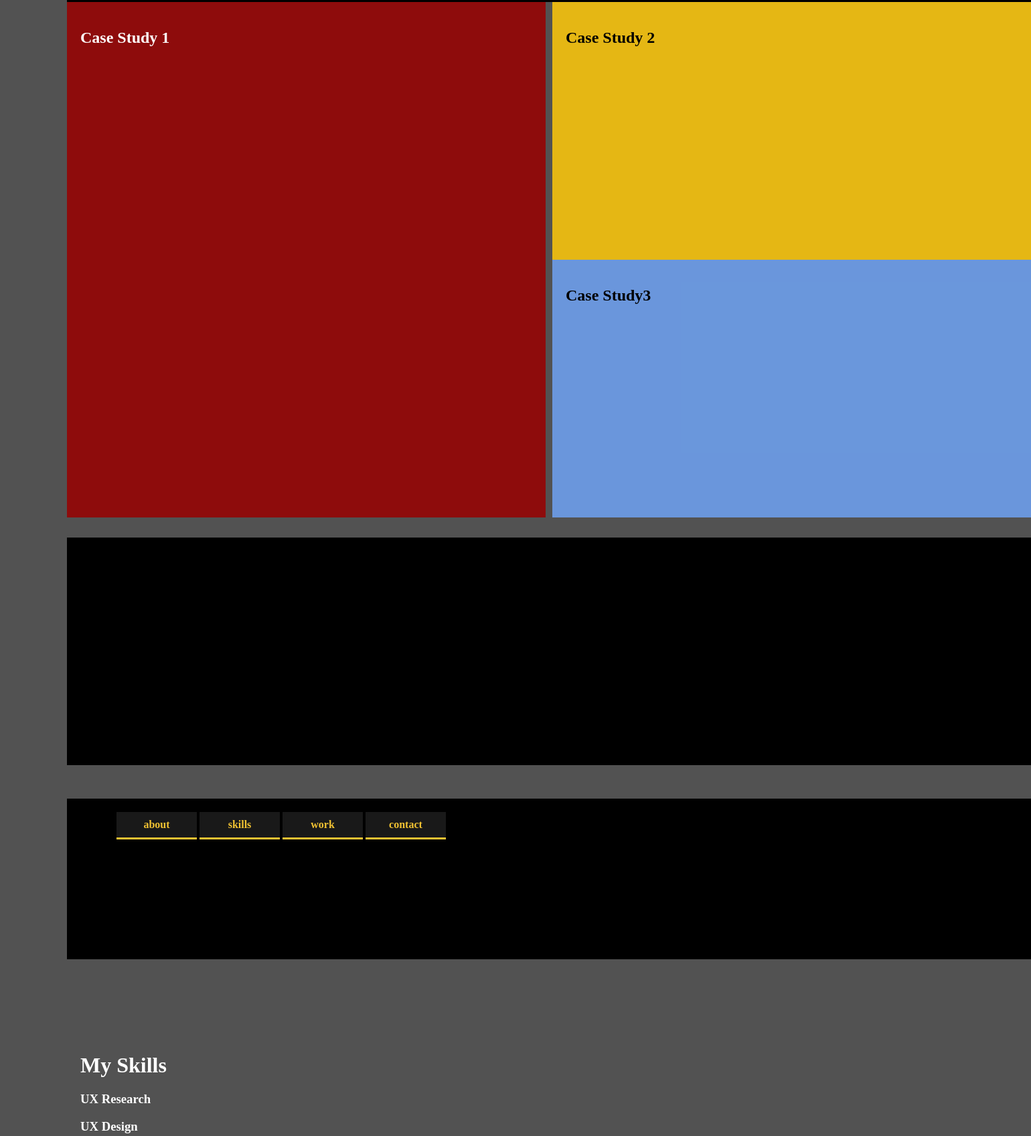
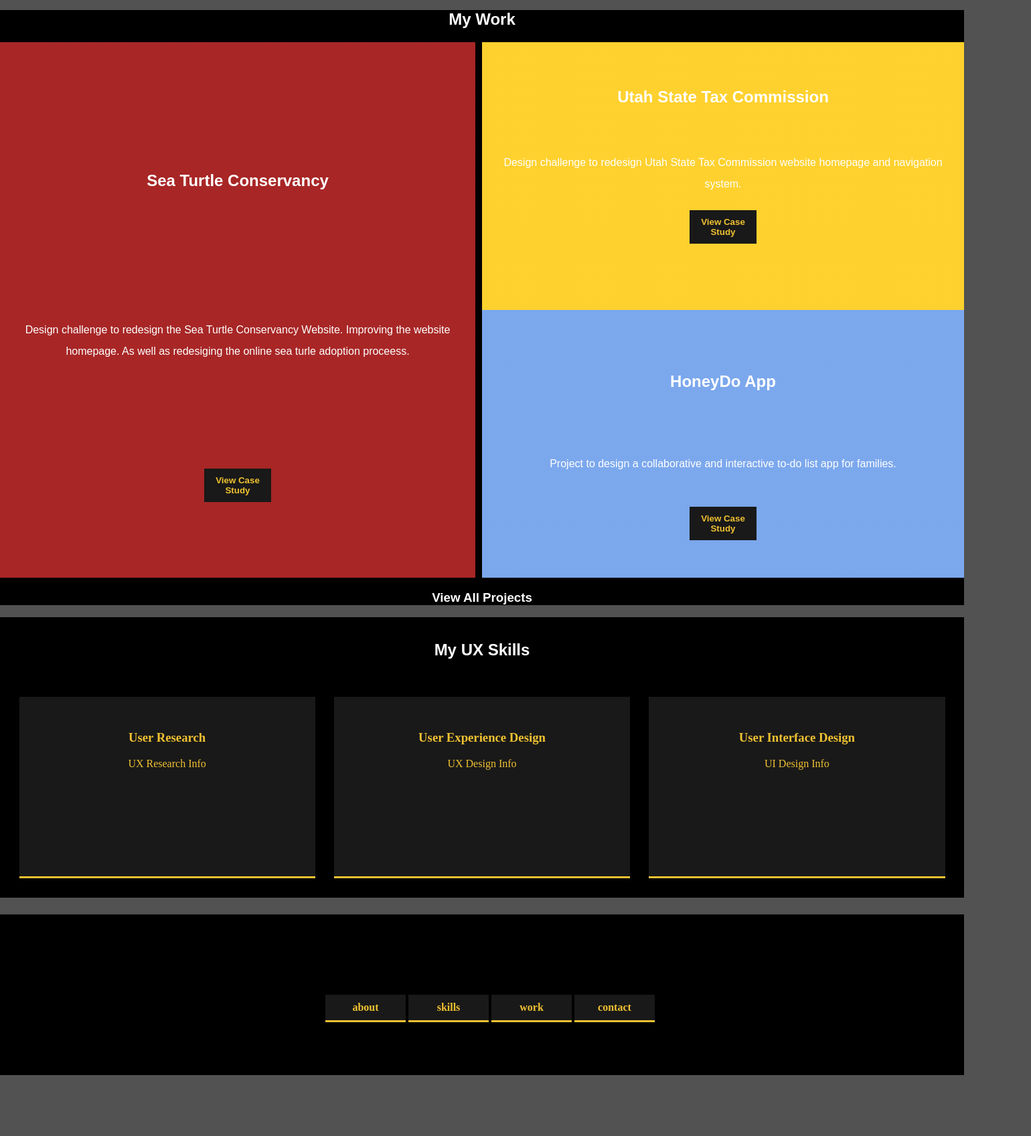
Before and after one commit to dthickman/UX_UI_HW_18, a plain HTML site: page index.html in a window 1280 px wide. Shown: the part 595-2292 px from the top of the page at 67% size, 1540 px wide, since content can reach past the window. After the commit the page ends 2201 px from the top, so only its background shows below. Drawn offline with Linux system fonts and the light colour scheme.

Commit message:
Updated styling

```diff
--- a/CSS/style.css
+++ b/CSS/style.css
@@ -1,14 +1,14 @@
 body{
     background-color: rgba(25, 25, 25, 0.75);
     width: 1440px;
-    margin-left: 100px;
-    margin-right: 100px;
+    margin: auto;
+
     }
 
 .navigation{
     position: relative;
     background-color: black;
-    width: 100px;
+    width: 800px;
     height: 50px;
     left: 250px;
     top: 100px;
@@ -63,6 +63,7 @@
     font-weight: 700;
     width: 100px;
     padding: 10px;
+    border: none;
 }
 .heroPic>img{
     height: 300px;
@@ -70,46 +71,103 @@
     float: right;
 }
 
-
-
-
-#redCard{
-    position: relative;
-    width: 675px;
-    height: 730px;
-    top: 500;
-    padding: 20px;
-    background-color: rgba(153, 0, 0, 0.85);
+.myWork{
+    background-color: black;
     color: white;
-    float: left;
-}
-#yellowCard{
-    position: relative;
-    width: 675px;
-    height: 345px;
-    padding: 20px;
-    top: 500;
-    background-color: rgba(255, 201, 10, 0.85);
-    float: right;
-}
-#blueCard{
-    position: relative;
-    width: 675px;
-    height: 345px;
-    padding: 20px;
-    top: 500;
-    background-color: rgba(109, 158, 235, 0.9);
-    float: right;
+    font-family: sans-serif;
+    text-align: center;
 }
 
-.my-skills{
-    position: relative;
+h4{
+    color: white;
+    font-weight: 700;
+    font-family: sans-serif;
+    font-size: 24px;
+}
+
+#case1{
+    grid-area: Case1;
+    background: linear-gradient(0deg, rgba(153, 0, 0, 0.85), rgba(153, 0, 0, 0.85)), #FFFFFF;
+    text-align: center;
+    line-height: 350px;
+
+}
+
+#case1>p{
+    line-height: 2;
+}
+#case2{
+    grid-area: Case2;
+    background: linear-gradient(0deg, rgba(255, 201, 10, 0.85), rgba(255, 201, 10, 0.85)), #FFFFFF;
+    text-align: center;
+    line-height: 100px;
+}
+#case2>p{
+    line-height: 2;
+    margin: 5px;
+}
+#case3{
+    grid-area: Case3;
+    background: linear-gradient(0deg, rgba(109, 158, 235, 0.9), rgba(109, 158, 235, 0.9)), #FFFFFF;
+    text-align: center;
+    line-height: 150px;
+}
+#case3>p{
+    line-height: 2;
+    margin: 5px;
+}
+.workGrid{
+    margin: 0px;
+    height: 800px;
+    background-color: black;
+    display: grid;
+    justify-content: space-between;
+    align-content: space-between;
+    grid-template-rows: 25% 25% 25% 25%;
+    grid-template-columns: 710px 50%;
+    grid-template-areas:
+     "Case1 Case2"
+     "Case1 Case2"
+     "Case1 Case3"
+     "Case1 Case3";
+}
+
+.caseStudy{
+    background-color: #191919;
+    color: #F1C232;
+}
+
+.mySkills{
+    background-color: black;
+    padding: 1%;
+}
+
+.mySkills>h1{
     background-color: black;
     color: white;
-    top: 800px;
+    font-family: sans-serif;
+    height: 50px;
+    text-align: center;
+}
+
+.flexContainer{
+    display: flex;
+    flex-direction: row;
+    background-color: black;
     height: 300px;
-    padding: 20px;
 }
+.flexContainer>div{
+    background-color: #191919;
+    color: #F1C232;
+    width: 30%;
+    margin: 1%;
+    padding: 1%;
+    justify-content: space-between;
+    text-align: center;
+    border-bottom-color: #F1C232;
+    border-bottom-style: inset;
+}
+
 
 footer{
     position: relative;
@@ -117,13 +175,37 @@
     width: 1400px;
     height: 200px;
     padding: 20px;
-    top: 850px;
+    top: 25px;
     text-align: center;
 }
 .footer-nav{
     position: absolute;
     display: block;
     width: 600px;
+    top: 50%;
+    left: 30%;
 
 
 }
+@media only screen and (max-width: 600px) {
+    .workGrid {
+        width: 100%;
+        justify-content: start;
+        align-content: space-between;
+        grid-template-columns: 1fr;
+        grid-template-rows: 200px 200px 200px;
+        grid-template-areas:
+            "Case1"
+            "Case2"
+            "Case3";
+    }
+
+    .flexContainer{
+        flex-direction: column;
+        width: 100%;
+
+    }
+    .flexContainer>div{
+        width: 100%;
+    }
+}
--- a/index.html
+++ b/index.html
@@ -16,10 +16,10 @@
         </header>
         <section class="heroImg">
             <div class="heroPic">
-                <img src="images/Profile_picture.jpg">
+                <img src="images/Profile_picture B&W.jpg">
             </div>
             <div class="content">
-                <P>Hello and welcome, I am Derek Hickman. U/X Reasercher, UX/UI Designer.
+                <P>Hello and welcome, I am Derek Hickman. U/X Researcher, UX/UI Designer.
                    I am making the jump into UX/UI design and am eagerly exploring this new career path.
                    I enjoy helping clients building experiences and interactions with their audience.
                    Let me tackle the challenge of finding solutions for you.
@@ -27,17 +27,55 @@
                 <button>Resume</button>
             </div>
         </section>
-        <section class="workCards">
-            <div id="redCard"><h1>Case Study 1</h1></div>
-            <div id="yellowCard"><h1>Case Study 2</h1></div>
-            <div id="blueCard"><h1>Case Study3</h1></div>
+
+        <!-- My Work Section Constructed using CSS Grid -->
+        <section class="myWork">
+            <h1>My Work</h1>
+            <div class="workGrid">
+                <div id="case1Pic"><img></div>
+                <div id="case1">
+                    <h4>Sea Turtle Conservancy</h4>
+                    <p>Design challenge to redesign the Sea Turtle Conservancy Website. Improving the website homepage. As well as redesiging the online sea turle adoption proceess.
+                    </p>
+                    <button class="caseStudy">View Case Study</button>
+                </div>
+                <div id="case2Pic"><img></div>
+                <div id="case2">
+                    <h4>Utah State Tax Commission</h4>
+                    <p>Design challenge to redesign Utah State Tax Commission website homepage and navigation system.</p>
+                    <button class="caseStudy">View Case Study</button>
+                </div>
+                <div id="case3Pic"><img></div>
+                <div id="case3">
+                    <h4>HoneyDo App</h4>
+                    <p>Project to design a collaborative and interactive to-do list app for families. </p>
+                    <button class="caseStudy">View Case Study</button>
+                </div>
+            </div>
+            <h3>View All Projects</h3>
         </section>
-        <div class="my-skills">
-            <h1>My Skills</h1>
-            <div id="UX-Research"><h3>UX Research</h3></div>
-            <div id="UX-Design"><h3>UX Design</h3></div>
-            <div id="UI-Design"><h3>UI Design</h3></div>
-        </div>
+
+        <!--  My UX Skills section coded using CSS flex -->
+        <section class="mySkills">
+            <h1>My UX Skills</h1>
+            <div class="flexContainer">
+                <div>
+                    <img>
+                    <h3>User Research</h3>
+                    <p>UX Research Info</p>
+                </div>
+                <div>
+                    <img>
+                    <h3>User Experience Design </h3>
+                    <p>UX Design Info</p>
+                </div>
+                <div>
+                    <img>
+                    <h3>User Interface Design</h3>
+                    <p>UI Design Info</p>
+                </div>
+            </div>
+        </section>
         <footer>
             <nav class="footer-nav">
                 <div>about</div>
```
Also changed, not shown: images/Profile_picture B&W.jpg (added).
